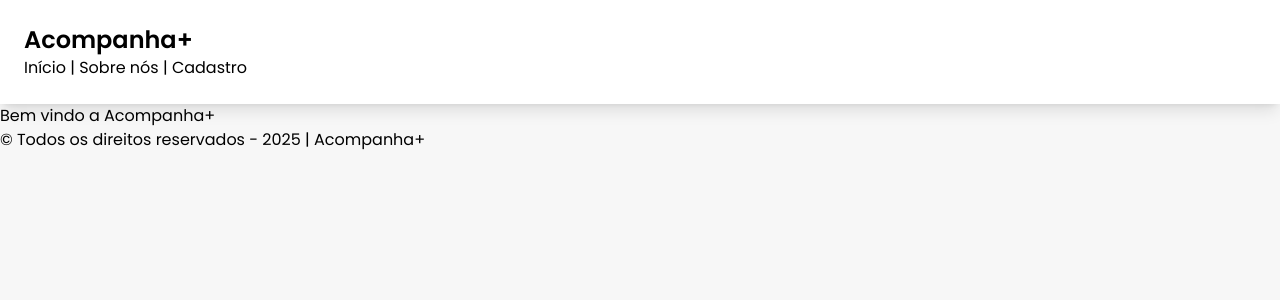
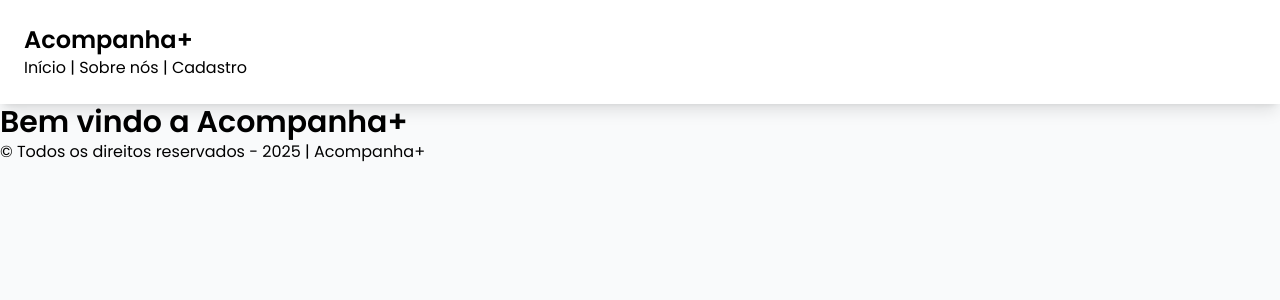
Before and after one commit to acompanha-mais/site-spa, a React (Vite) app in the folder site-spa/: page / in a window 1280 px wide. Shown: the top 300 px of the page. Built offline with nearby package versions, Linux system fonts and the light colour scheme.

Commit message:
style: estiliza rota Home aumentando a fonte e espessura do título

```diff
--- a/site-spa/src/globals.css
+++ b/site-spa/src/globals.css
@@ -3,6 +3,6 @@
 
 
 body {
+  @apply bg-gray-50 font-sans;
   font-family: 'Poppins', sans-serif;
-  background-color: #f7f7f7;
 }
--- a/site-spa/src/routes/Home/index.tsx
+++ b/site-spa/src/routes/Home/index.tsx
@@ -1,7 +1,7 @@
 export default function Home(){
     return(
         <main>
-            <h2>Bem vindo a Acompanha+</h2>
+            <h2 className="text-3xl font-bold">Bem vindo a Acompanha+</h2>
         </main>
     );
 }
```
